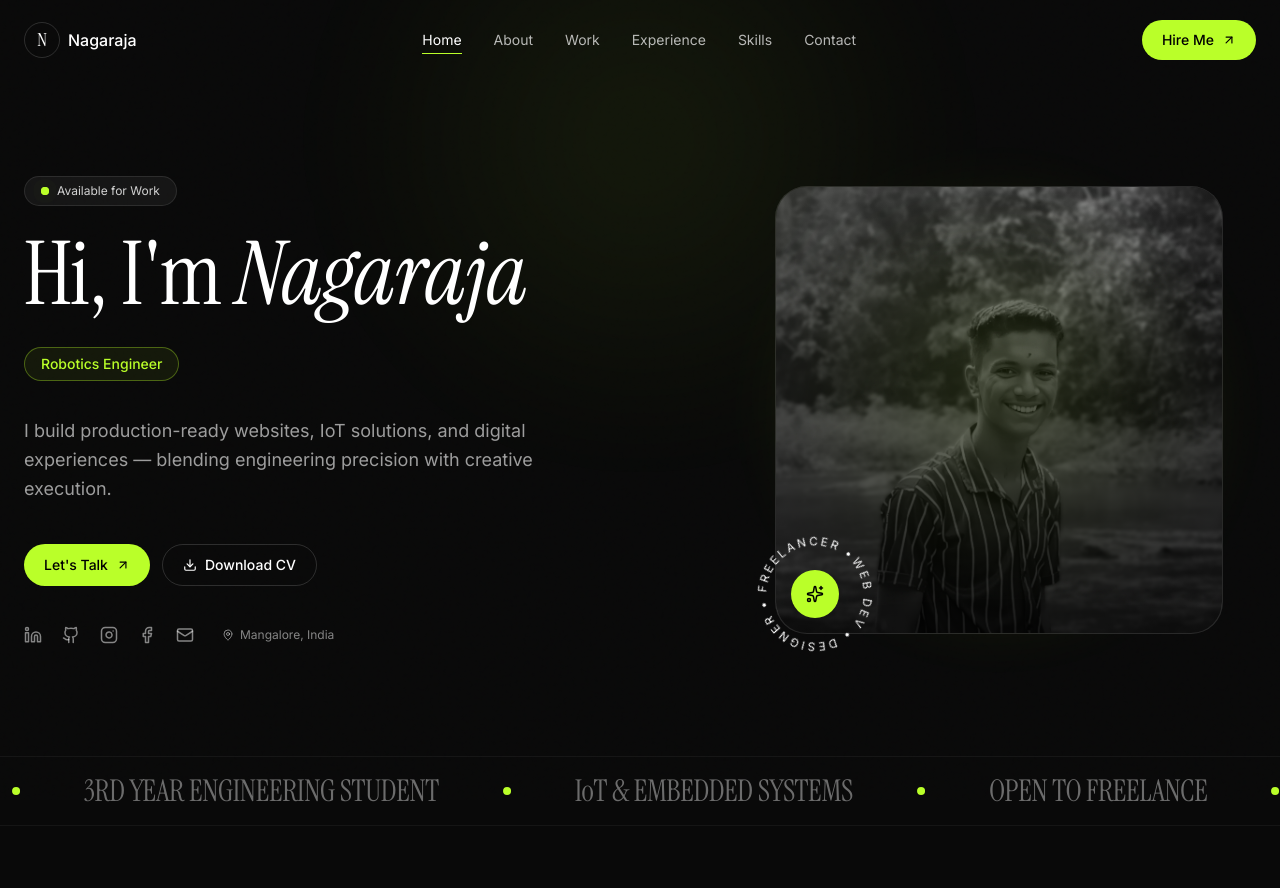
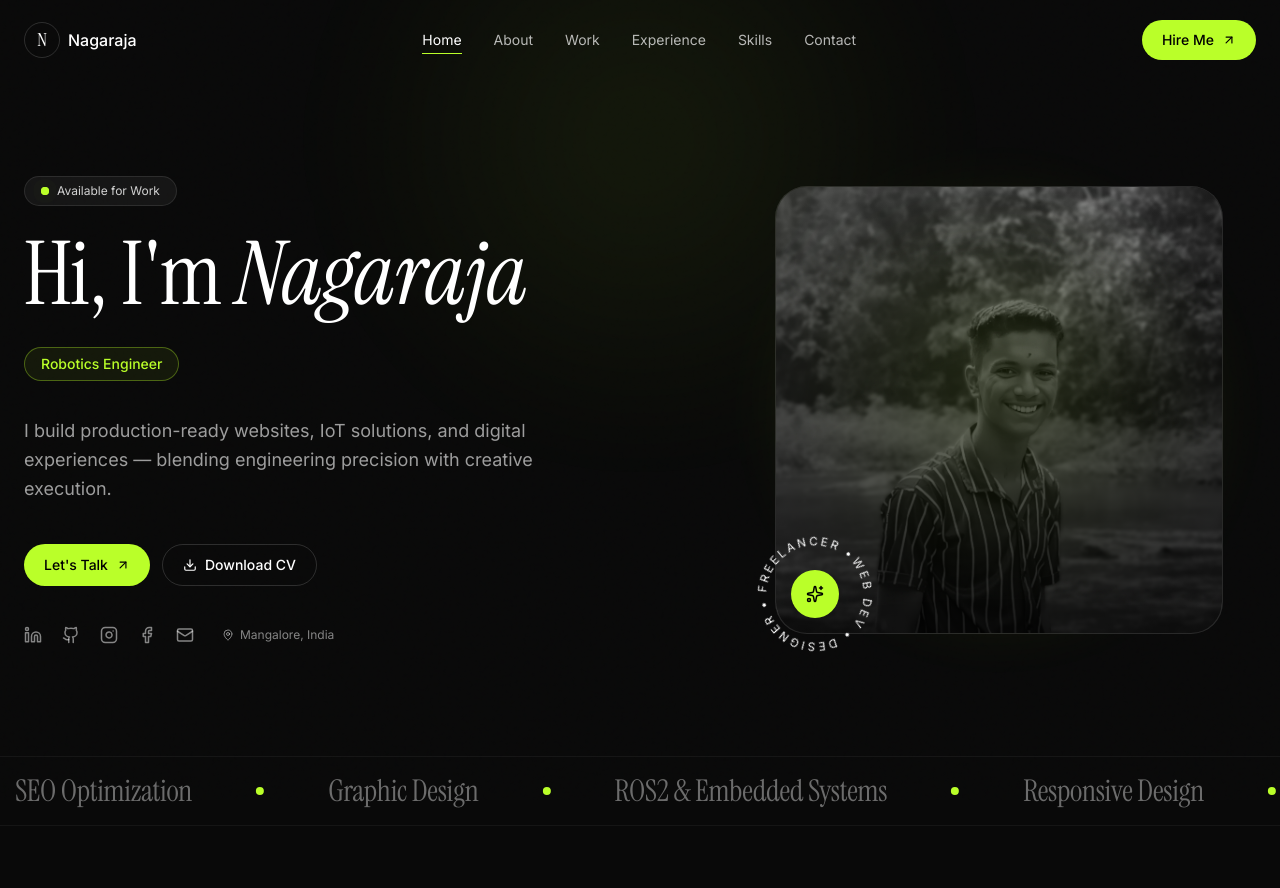
Before and after one commit to NagarajaAcharya1/My_Portfolio, a React (Vite) app: page / in a window 1280 px wide. Shown: the top 888 px of the page. Built offline with nearby package versions, Linux system fonts and the light colour scheme.

Commit message:
Updated marqeue texts

```diff
--- a/src/components/portfolio/Portfolio.tsx
+++ b/src/components/portfolio/Portfolio.tsx
@@ -284,7 +284,14 @@ function Hero() {
 /* ------------------------ Marquee ------------------------ */
 
 function Marquee() {
-  const items = ["10+ WEBSITES SHIPPED", "WEB • DESIGN • ROBOTICS", "3RD YEAR ENGINEERING STUDENT", "IoT & EMBEDDED SYSTEMS", "OPEN TO FREELANCE"];
+  const items = [
+    "Robotics & Automation",
+    "Website Development",
+    "SEO Optimization",
+    "Graphic Design",
+    "ROS2 & Embedded Systems",
+    "Responsive Design",
+  ];
   const row = [...items, ...items, ...items];
   return (
     <section className="relative border-y border-white/5 py-4 overflow-hidden">
--- a/src/styles.css
+++ b/src/styles.css
@@ -195,7 +195,6 @@
     font-weight: 600;
     letter-spacing: -0.01em;
     padding-bottom: 0.1rem;
-    border-bottom: 1px solid rgba(186, 255, 41, 0.35);
   }
 
   @media (min-width: 768px) {
```
